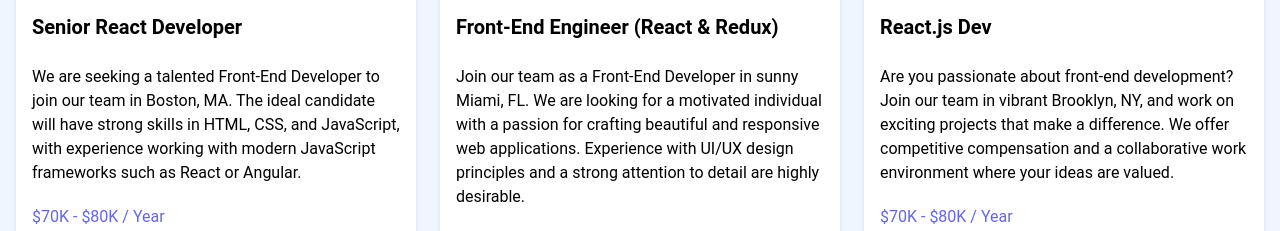
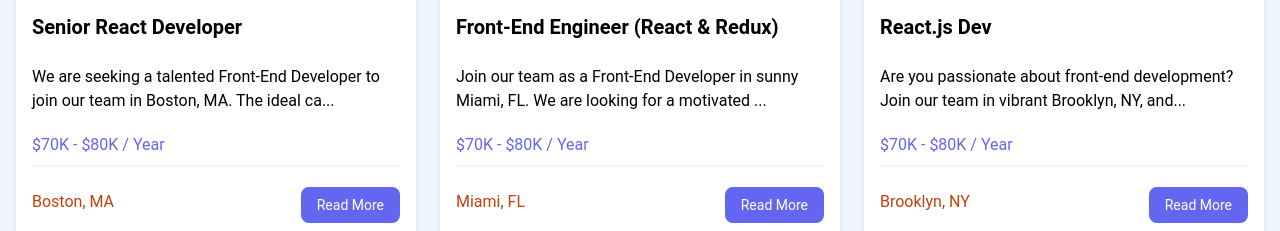
Before and after one commit to liamlabuschagne/react-crash-course, a React (Vite) app: page / in a window 1280 px wide. Shown: the part 439-670 px from the top of the page. Built offline with nearby package versions, Linux system fonts and the light colour scheme.

Commit message:
Truncate description by default

```diff
--- a/src/components/JobListing.tsx
+++ b/src/components/JobListing.tsx
@@ -1,4 +1,15 @@
+import { useState } from "react";
+
 const JobListing = ({ job }: { job: any }) => {
+  const [showFullDescription, setShowFullDescription] =
+    useState<boolean>(false);
+
+  let description = job.description;
+
+  if (!showFullDescription) {
+    description = job.description.substring(0, 90) + "...";
+  }
+
   return (
     <div className="bg-white rounded-xl shadow-md relative">
       <div className="p-4">
@@ -7,7 +18,7 @@ const JobListing = ({ job }: { job: any }) => {
           <h3 className="text-xl font-bold">{job.title}</h3>
         </div>
 
-        <div className="mb-5">{job.description}</div>
+        <div className="mb-5">{description}</div>
 
         <h3 className="text-indigo-500 mb-2">{job.salary} / Year</h3>
 
```
